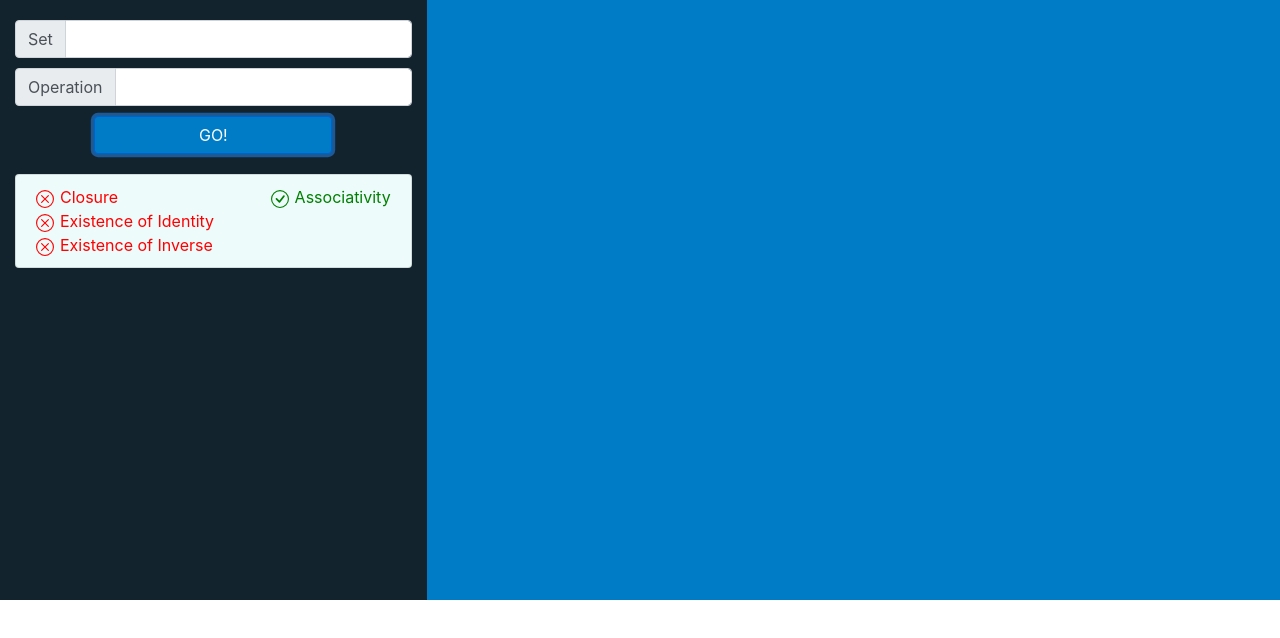
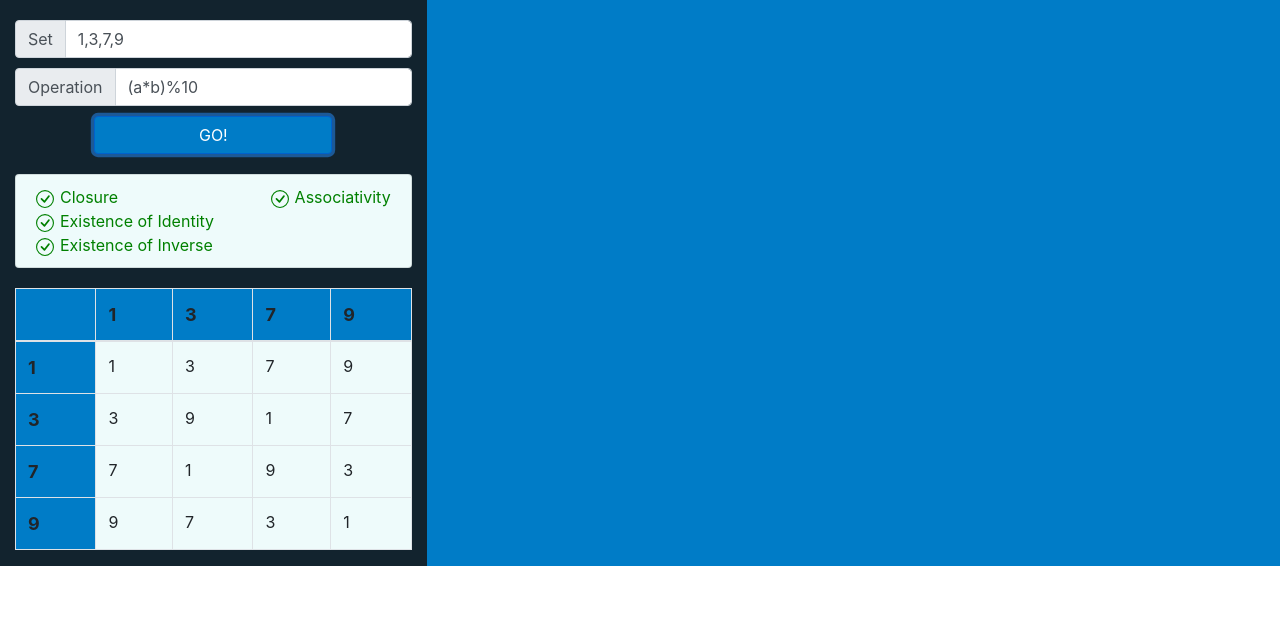
Before and after one commit to Alaa-MK/Abstract-Algebra-Calculator, a React (Create React App) app: page / in a window 1280 px wide. Both pictures are taken after a click on the button "GO!". Shown: the top 638 px of the page. Built offline with nearby package versions, Linux system fonts and the light colour scheme.

Commit message:
added operation table

```diff
--- a/src/Components/SideView.js
+++ b/src/Components/SideView.js
@@ -6,7 +6,7 @@ import {
     InputGroup,
     FormControl,
     Button,
-    Col
+    Table
 } from 'react-bootstrap'
 
 function InputGroupWithTip(props){
@@ -18,6 +18,7 @@ function InputGroupWithTip(props){
             <FormControl
                 aria-label={props.text}
                 onChange={props.onChange}
+                defaultValue={props.defaultValue}
             />
         </InputGroup>
     )
@@ -28,12 +29,37 @@ export default class SideView extends React.Component{
     constructor(){
         super();
         this.state = {
-            set: '',
-            operation: ''
+            set: '1,3,7,9',
+            operation: '(a*b)%10'
         }
         this._setChanged = this._setChanged.bind(this);
         this._operationChanged = this._operationChanged.bind(this);
         this._createGroup = this._createGroup.bind(this);
+        this._getTable = this._getTable.bind(this);
+    }
+
+
+    _getTable(){
+        if (!this.props.group)
+            return null;
+        return (
+            <Table bordered>
+                <thead>
+                    <tr className='label'>
+                        <th/>
+                        {this.props.group.set.map(element => <th>{element}</th>)}
+                    </tr>
+                </thead>
+                <tbody>
+                    {this.props.group.operationTable().map((row, index) =>
+                        <tr>
+                            <td className='label'>{this.props.group.set[index]}</td>
+                            {row.map(element => <td>{element}</td>)}
+                        </tr>
+                    )}
+                </tbody>
+            </Table>
+        )
     }
 
     _setChanged(event){
@@ -59,7 +85,7 @@ export default class SideView extends React.Component{
             info = {
                 'Closure': this.props.group.isClosed(),
                 'Associativity' : this.props.group.isAssociative(),
-                'Existence of Identity': this.props.group.identity,
+                'Existence of Identity': this.props.group.identity !== null,
                 'Existence of Inverse': this.props.group.inverse(this.props.group.identity)
             }
         return (
@@ -67,8 +93,13 @@ export default class SideView extends React.Component{
                 <InputGroupWithTip
                     text='Set'
                     onChange={this._setChanged}
+                    defaultValue={this.state.set}
                 />
-                <InputGroupWithTip text='Operation' onChange={this._operationChanged}/>
+                <InputGroupWithTip
+                    text='Operation'
+                    onChange={this._operationChanged}
+                    defaultValue={this.state.operation}
+                />
                 <Button
                     id='sideViewGoButton'
                     onClick={this._createGroup}
@@ -76,6 +107,7 @@ export default class SideView extends React.Component{
                     GO!
                 </Button>
                 {info && <GroupInfoView info={info}/>}
+                {this._getTable()}
             </div>
         )
     }
--- a/src/Group.js
+++ b/src/Group.js
@@ -52,12 +52,13 @@ export default class Group{
     }
 
     operationTable(){
-        let tbl = '';
+        let tbl = [];
         for (let i=0; i< this._set.length; i++){
+            let row = []
             for(let j=0; j < this._set.length; j++){
-                tbl += this._mult(this._set[i], this._set[j]) + '\t';
+                row.push(this._mult(this._set[i], this._set[j]));
             }
-            tbl += '\n';
+            tbl.push(row);
         }
         return tbl;
     }
--- a/src/styles/App.css
+++ b/src/styles/App.css
@@ -8,9 +8,9 @@
 }
 .sideView {
     background-color: var(--dark-blue);
-    height: 600px;
+    min-height: 500px;
 }
 .commandView {
     background-color: var(--lighter-blue);
-    height: 600px;
+    min-height: 500px;
 }
--- a/src/styles/GroupInfoView.css
+++ b/src/styles/GroupInfoView.css
@@ -1,6 +1,6 @@
 #groupInfoCard {
     background-color: var(--light-blue);
-    margin-top: 20px;
+    margin: 20px 0;
     padding: 10px 0;
     display: flex;
     flex-direction: row;
--- a/src/styles/SideView.css
+++ b/src/styles/SideView.css
@@ -11,3 +11,13 @@
     margin: 0 20%;
     background-color: var(--lighter-blue);
 }
+
+.label {
+    background-color: var(--lighter-blue);
+    font-weight: bold;
+    font-size: large;
+}
+
+Table {
+    background-color: var(--light-blue);
+}
```
